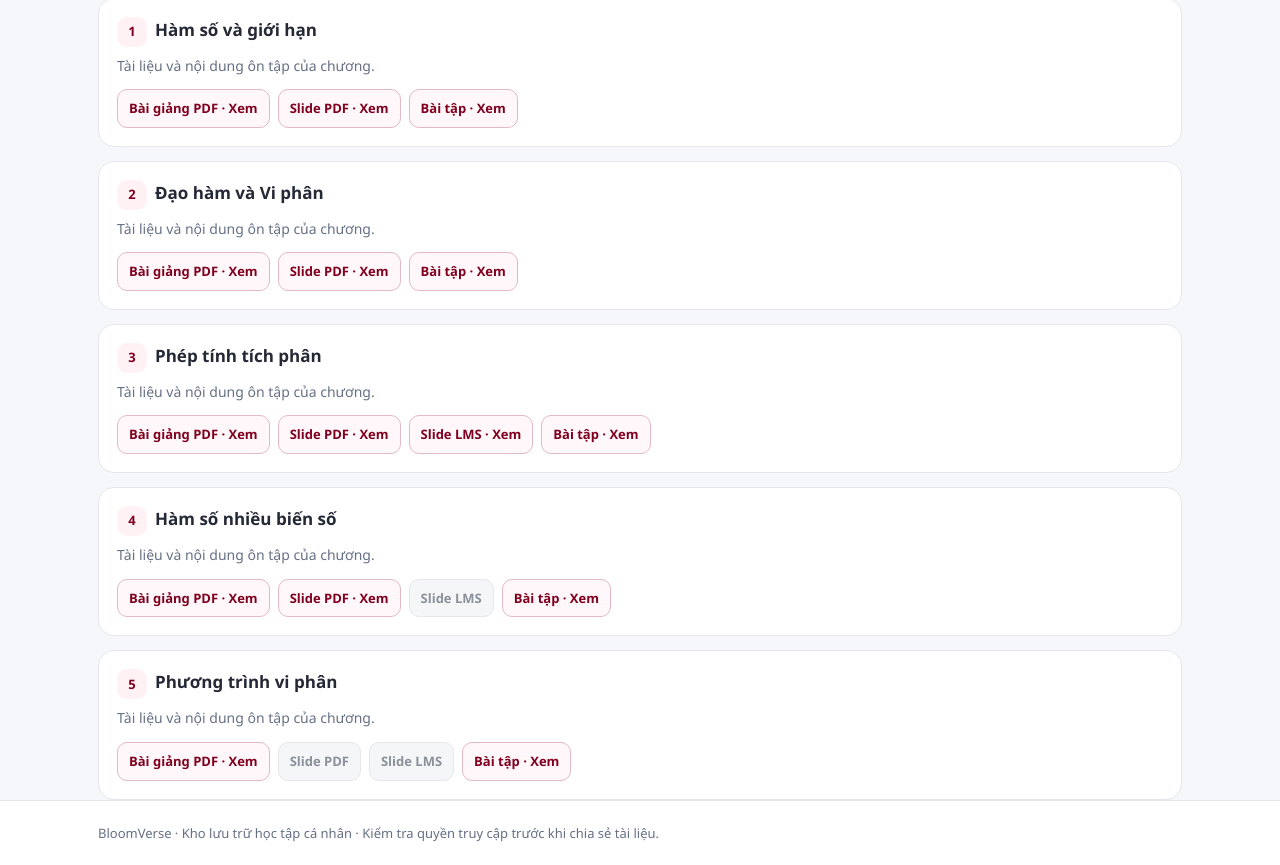
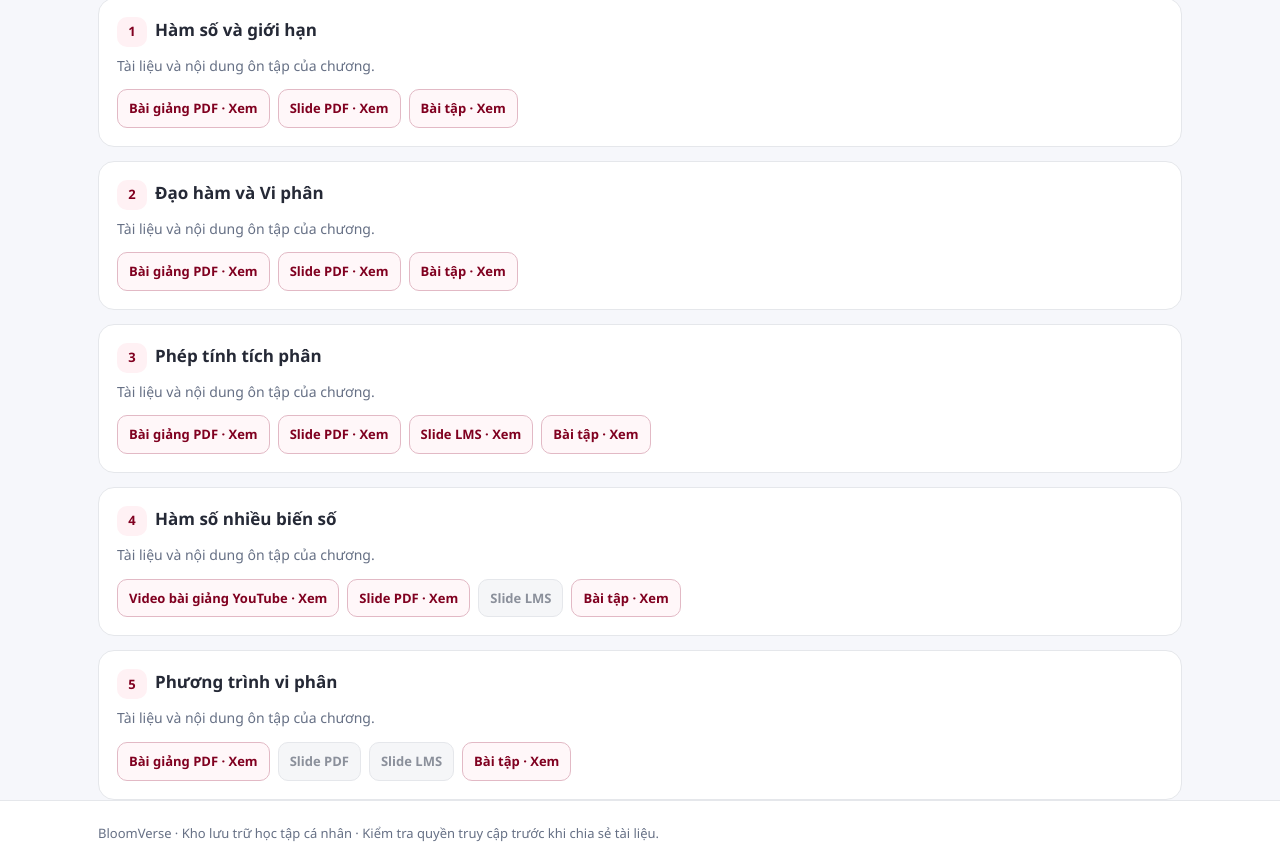
Before and after one commit to anhlan09092008-max/web-hoc-tap, a plain HTML site: page toancaocap.html in a window 1280 px wide. Shown: the part 704-1569 px from the top of the page. Drawn offline with Linux system fonts and the light colour scheme.

Commit message:
Update toancaocap.html

```diff
--- a/toancaocap.html
+++ b/toancaocap.html
@@ -580,8 +580,8 @@
         title: "Hàm số nhiều biến số",
          assets:[
           {
-            label: "Bài giảng PDF",
-            url: "https://drive.google.com/file/d/1GA31legEFWAW7eiCm_6gLES7U4QKIuOT/preview"
+            label: "Video bài giảng YouTube",
+            url: "https://www.youtube.com/embed/videoseries?list=PLsEmKKF4H46mG1fuMngtzqcFjcdUnW9z2"
           },
           {
             label: "Slide PDF",
```
